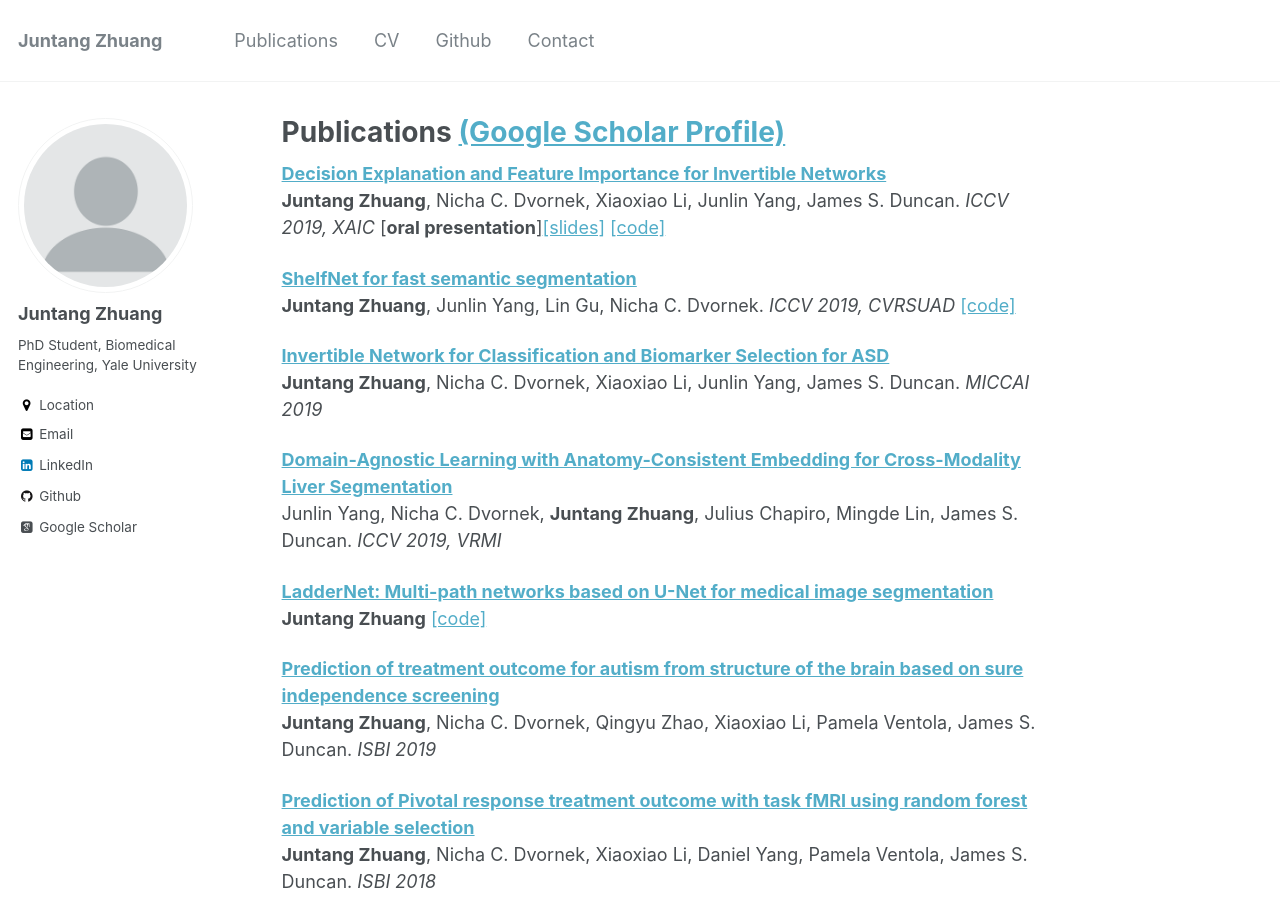
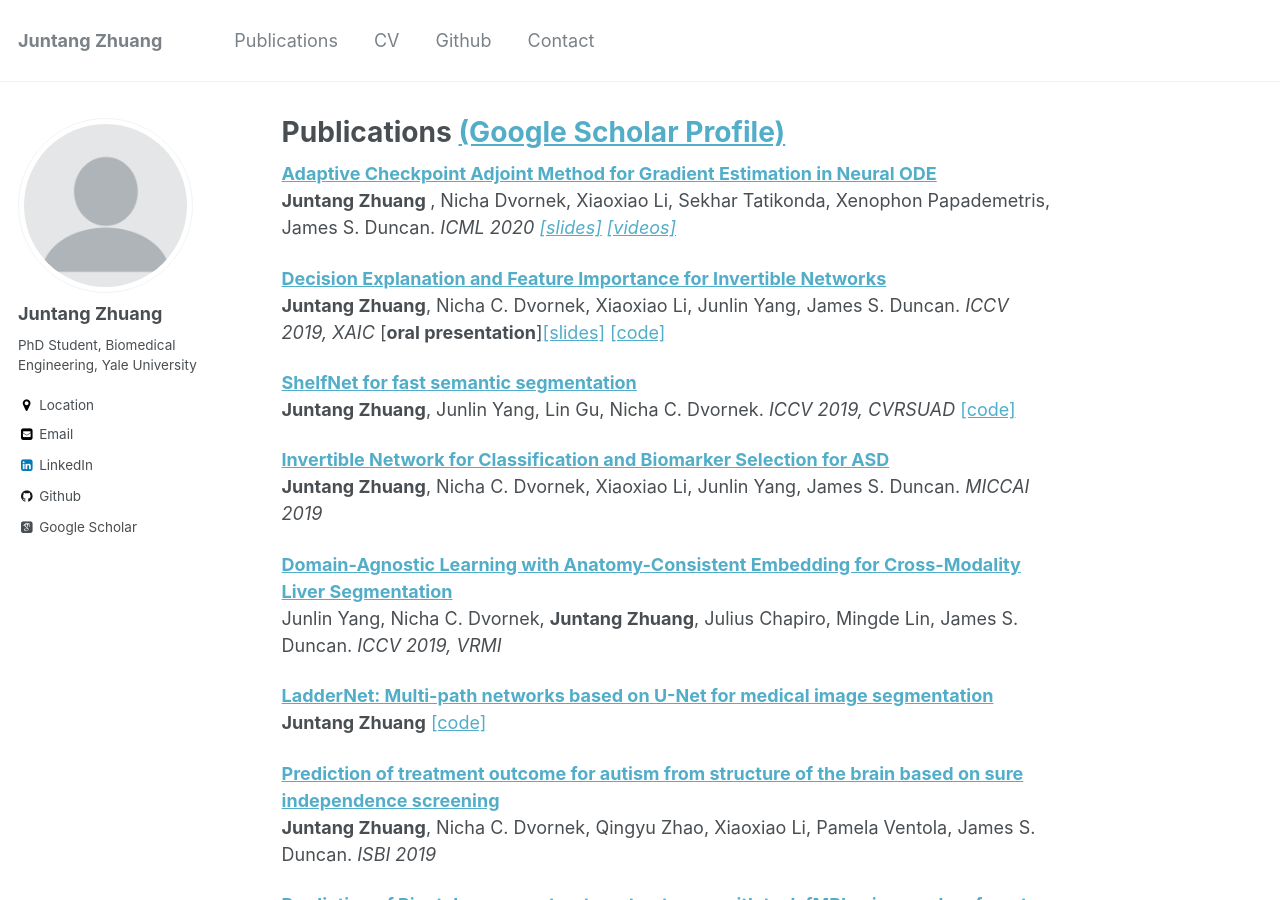
Before and after one commit to juntang-zhuang/juntang-zhuang.github.io, a Jekyll site: the page built from _pages/publications.md, in a window 1280 px wide and 900 px high. Built offline with Jekyll 4.4.1, drawn with Linux system fonts in a browser that asks for light colours; some web fonts are replaced.

Commit message:
Update publications.md

```diff
--- a/_pages/publications.md
+++ b/_pages/publications.md
@@ -3,6 +3,9 @@ title: "Publications [(Google Scholar Profile)](https://scholar.google.com/citat
 permalink: /publications/
 author_profile: true
 ---
+<b> [Adaptive Checkpoint Adjoint Method for Gradient Estimation in Neural ODE](https://proceedings.icml.cc/static/paper_files/icml/2020/917-Paper.pdf)</b><br>
+<b> Juntang Zhuang </b>, Nicha Dvornek, Xiaoxiao Li, Sekhar Tatikonda, Xenophon Papademetris, James S. Duncan. <i>ICML 2020<i> [[slides]](https://icml.cc/media/Slides/icml/2020/virtual(no-parent)-16-13-00UTC-5900-adaptive_checkp.pdf) [[videos]](https://www.youtube.com/playlist?list=PL7KkG3n9bER4ODAMzAKzfXIaF0ndUxK-N)
+
 <b> [Decision Explanation and Feature Importance for Invertible Networks](https://arxiv.org/pdf/1910.00406.pdf)</b><br>
 <b> Juntang Zhuang</b>, Nicha C. Dvornek, Xiaoxiao Li, Junlin Yang, James S. Duncan. <i>ICCV 2019, XAIC </i> [<b>oral presentation</b>][[slides]](https://docs.google.com/presentation/d/1tmsWDohlSGfI3Ay6xYoJvdnERzY9wo9OhKQ0AUtZL8U/edit?usp=sharing) [[code]](https://github.com/juntang-zhuang/explain_invertible)
 
```
